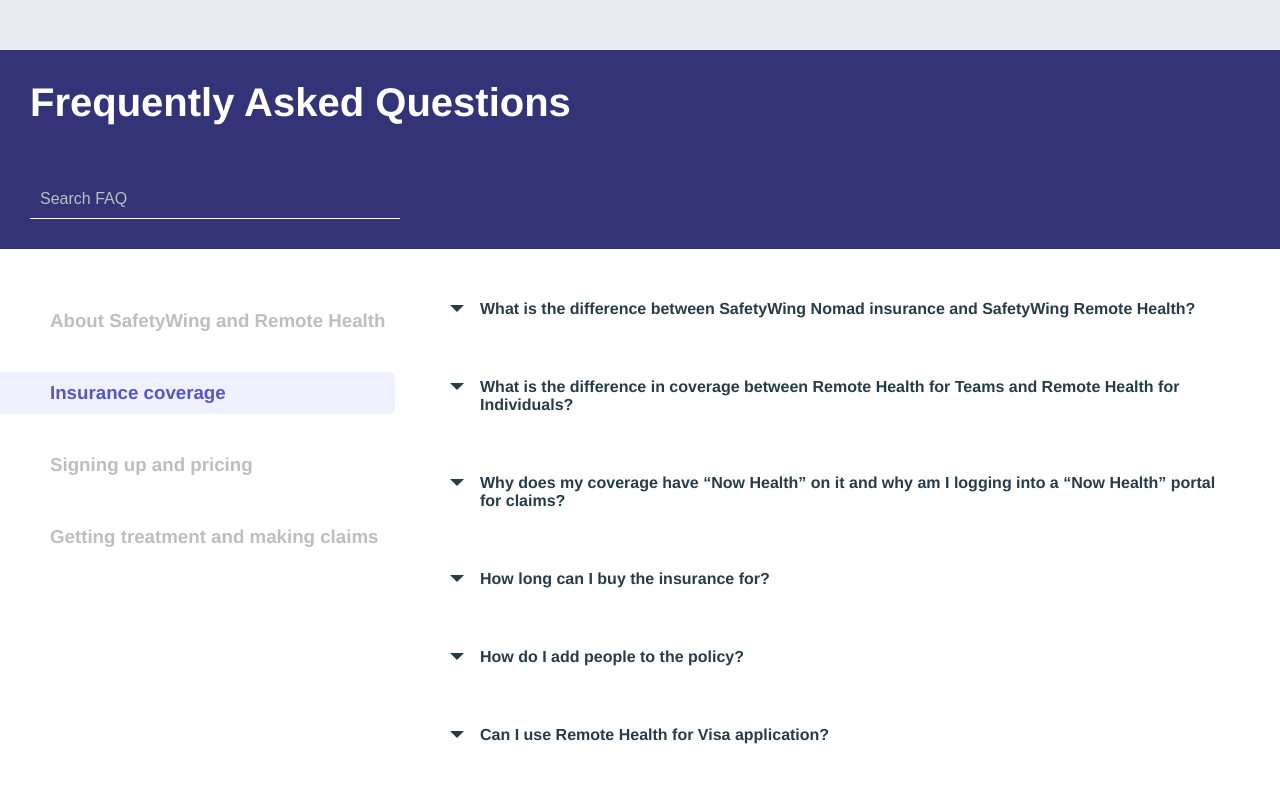
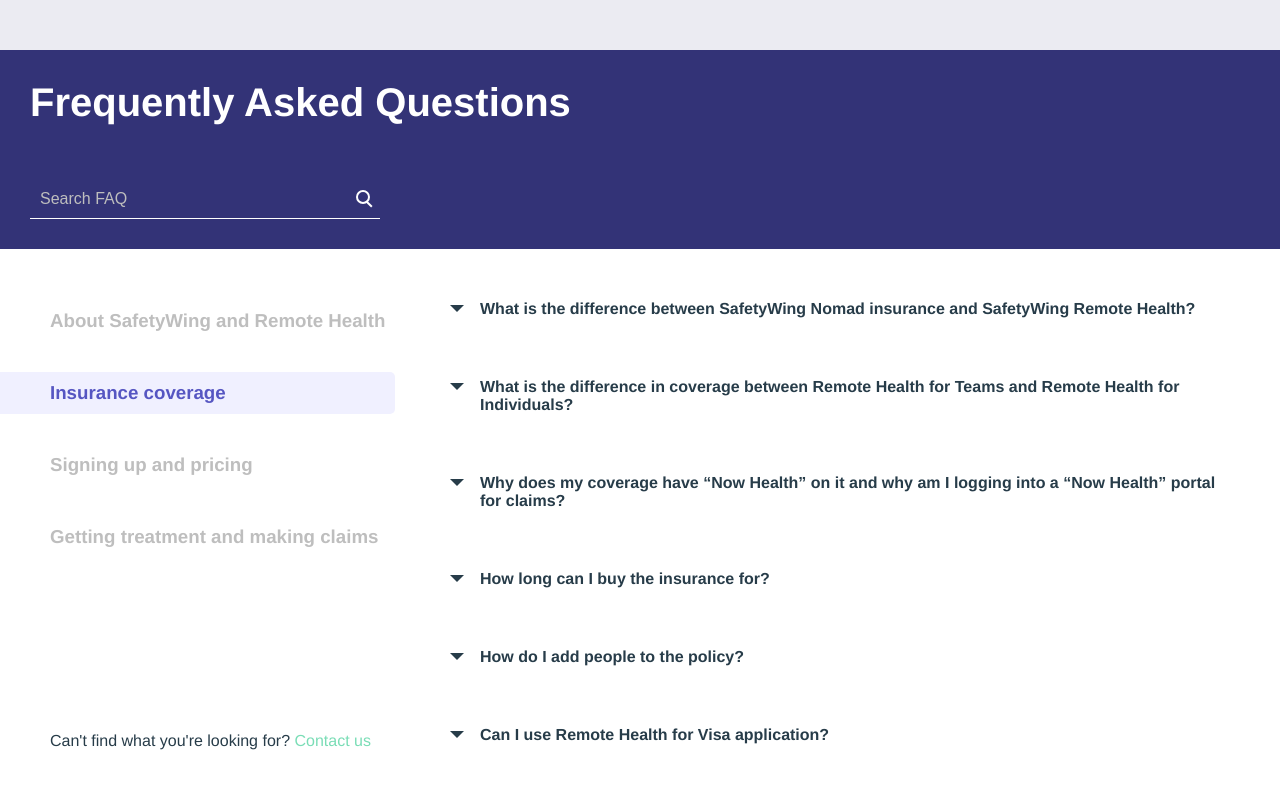
Before and after one commit to emms/safetywing-remote-health-faq, a React (Create React App) app: page / in a window 1280 px wide. Shown: the top 800 px of the page. Built offline with nearby package versions, Linux system fonts and the light colour scheme.

Commit message:
Add missing styles for search bar and contact

```diff
--- a/src/components/Contact.js
+++ b/src/components/Contact.js
@@ -2,18 +2,14 @@
 import styled from 'styled-components/macro'
 
 const StyledContact = styled.div`
-  position: fixed;
-  bottom: 50px;
-  left: 50px;
-
   > a {
     text-decoration: none;
     color: ${({ theme }) => theme.color.link.foreground};
   }
 `
 
-const Contact = () => (
-  <StyledContact>
+const Contact = ({ className }) => (
+  <StyledContact className={className}>
     Can't find what you're looking for? <a href="/">Contact us</a>
   </StyledContact>
 )
--- a/src/components/SearchInputHeader.js
+++ b/src/components/SearchInputHeader.js
@@ -16,7 +16,17 @@
   z-index: 2;
 `
 
+const InputContainer = styled.div`
+  position: relative;
+
+  ${media.tabletPortraitUp`
+    width: 350px;
+  `}
+`
+
 const StyledTextInput = styled.input`
+  box-sizing: border-box;
+  width: 100%;
   padding: 10px;
   border: none;
   border-bottom: 1px solid ${({ theme }) => theme.color.header.foreground};
@@ -28,28 +38,84 @@
     color: #bebebe;
   }
 
-  &:focus {
+  :focus {
     outline: none;
   }
-
-  ${media.tabletPortraitUp`
-    width: 350px;
-  `}
 `
 
-const SearchInputHeader = ({ className, value, onSearch, searchStr }) => {
+const IconContainer = styled.div`
+  position: absolute;
+  top: 10px;
+  right: 10px;
+`
+
+const SearchIcon = styled.div`
+  width: 10px;
+  height: 10px;
+  border: 2px solid ${({ theme }) => theme.color.header.foreground};
+  position: relative;
+  border-radius: 10px;
+
+  ::before {
+    content: '';
+    width: 8px;
+    height: 2px;
+    position: absolute;
+    right: -5px;
+    bottom: -3px;
+    background-color: ${({ theme }) => theme.color.header.foreground};
+    transform: rotate(45deg);
+  }
+`
+
+const CancelIcon = styled.div`
+  width: 10px;
+  height: 10px;
+  position: relative;
+  cursor: pointer;
+
+  > * {
+    width: 2px;
+    height: 10px;
+    position: absolute;
+    top: 5px;
+    background-color: ${({ theme }) => theme.color.header.foreground};
+  }
+
+  > :first-child {
+    transform: rotate(45deg);
+  }
+
+  > :last-child {
+    transform: rotate(-45deg);
+  }
+`
+
+const SearchInputHeader = ({ className, setSearchStr, searchStr }) => {
   return (
     <StyledStickToScroll
       topBound={MOCK_NAVIGATION_HEIGHT}
       className={className}
     >
       <SearchBg>
-        <StyledTextInput
-          type="text"
-          placeholder="Search FAQ"
-          value={searchStr}
-          onChange={e => onSearch(e.target.value)}
-        />
+        <InputContainer>
+          <StyledTextInput
+            type="text"
+            placeholder="Search FAQ"
+            value={searchStr}
+            onChange={e => setSearchStr(e.target.value)}
+          />
+          <IconContainer>
+            {searchStr.length > 0 ? (
+              <CancelIcon onClick={() => setSearchStr('')}>
+                <div />
+                <div />
+              </CancelIcon>
+            ) : (
+              <SearchIcon />
+            )}
+          </IconContainer>
+        </InputContainer>
       </SearchBg>
     </StyledStickToScroll>
   )
--- a/src/pages/FAQPage.js
+++ b/src/pages/FAQPage.js
@@ -95,26 +95,44 @@
   `}
 `
 
+const StyledContact = styled(Contact)`
+  padding: 30px;
+
+  ${media.tabletPortraitUp`
+    padding: 50px;
+  `}
+
+  ${media.tabletLandscapeUp`
+    padding: 0;
+    position: fixed;
+    bottom: 50px;
+    left: 50px;
+  `}
+`
+
 const FAQPage = () => {
   const [searchStr, setSearchStr] = useState('')
 
   return (
     <StyledFAQPage>
       <StyledTitleHeader title="Frequently asked questions" />
-      <StyledSearchInputHeader onSearch={str => setSearchStr(str)} />
-      { searchStr.length <= 0 ? (
+      <StyledSearchInputHeader
+        setSearchStr={setSearchStr}
+        searchStr={searchStr}
+      />
+      {searchStr.length <= 0 ? (
         <>
-        <StyledSideNav />
-        <StyledTabNav />
-        <StyledDropdownNav />
+          <StyledSideNav />
+          <StyledTabNav />
+          <StyledDropdownNav />
         </>
-      )
-      : <StyledSearchingIndicator>
-        <h3>{`Search results for ${searchStr}`}</h3>
+      ) : (
+        <StyledSearchingIndicator>
+          <h3>{`Search results for ${searchStr}`}</h3>
         </StyledSearchingIndicator>
-    }
+      )}
       <StyledQuestions searchStr={searchStr} />
-      {/* <Contact /> */}
+      <StyledContact />
     </StyledFAQPage>
   )
 }
```
